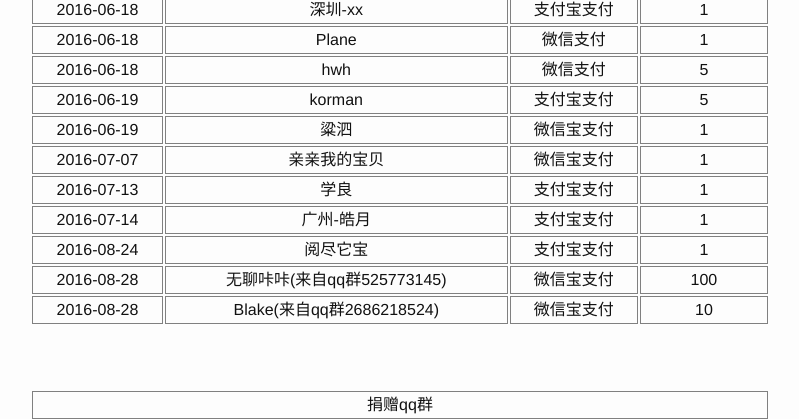
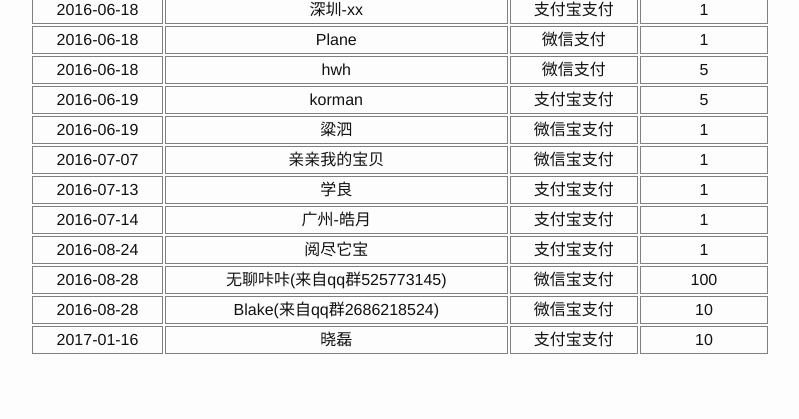
Before and after one commit to guoyu07/skynetclub.github.io, a Jekyll site: the page built from donate.md, in a window 1280 px wide and 900 px high, scrolled down 1163 px, cut to the strip 0-419 px from the top of the window. Shown: the whole strip, without its empty margins (240-1039 px from the left). Built offline with Jekyll 4.4.1, drawn with Linux system fonts in a browser that asks for light colours; comment, search, counter and statistics services are not loaded.

Commit message:
update 晓磊 捐赠

```diff
--- a/donate.md
+++ b/donate.md
@@ -144,6 +144,12 @@ qq支付需要加群后方可支付
 <td>微信宝支付</td>
 <td>10</td>
 </tr>
+<tr>
+<td>2017-01-16</td>
+<td>晓磊</td>
+<td>支付宝支付</td>
+<td>10</td>
+</tr>
 </table>
 
 <br/><br/>
```
